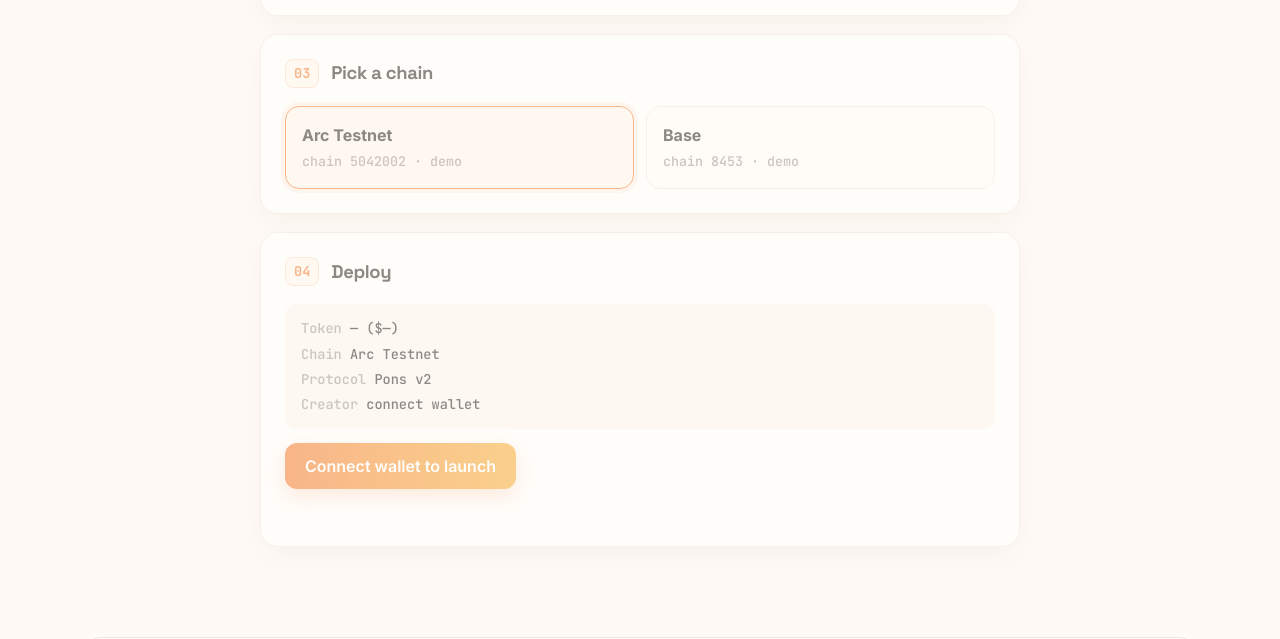
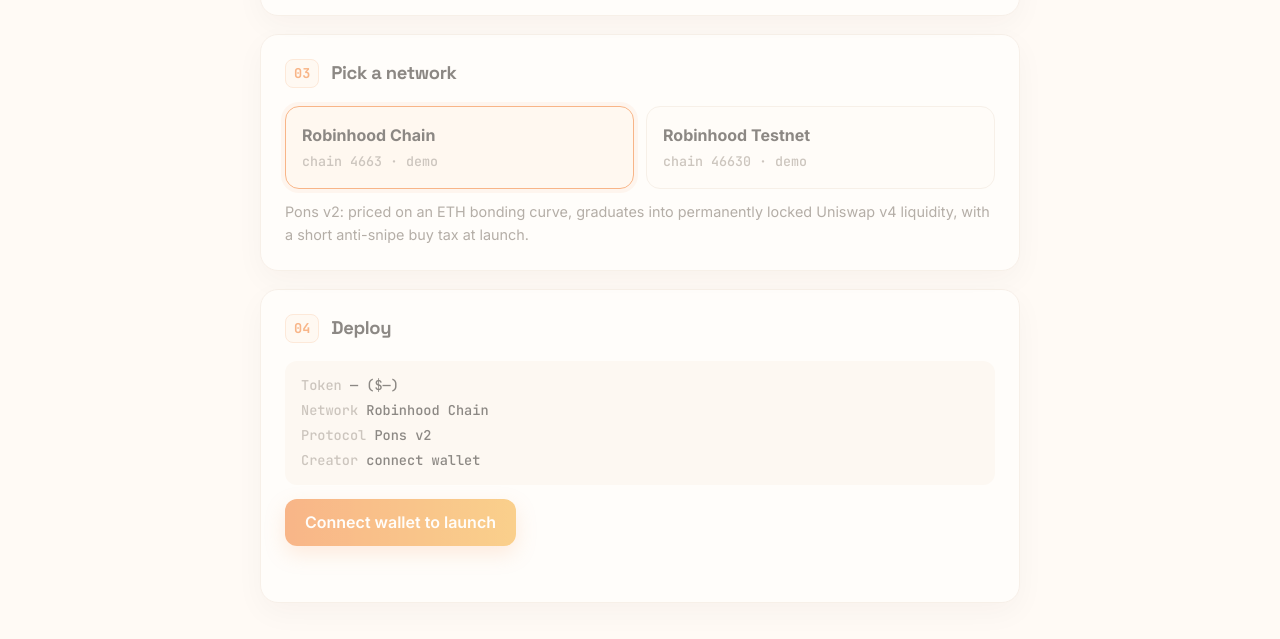
Before and after one commit to Dickybima/SCOTY, a plain HTML site: page create.html in a window 1280 px wide. Shown: the part 969-1608 px from the top of the page. Drawn offline with nearby package versions, Linux system fonts and the light colour scheme.

Commit message:
Target Pons v2 on Robinhood Chain (mainnet 4663, testnet 46630)
Co-Authored-By: Claude Opus 5.5 <noreply@anthropic.com>
Claude-Session: https://claude.ai/code/session_01ApRX4xmFNnNdFHffeVgfUU

```diff
--- a/create.html
+++ b/create.html
@@ -15,7 +15,7 @@
   <div class="narrow">
     <p class="eyebrow">The Studio</p>
     <h1 class="title">Type it. <em>Launch it.</em></h1>
-    <p class="sub">One sentence becomes a full launch package. Edit anything, pick a chain, and deploy on Pons v2 — all signed by your own wallet.</p>
+    <p class="sub">One sentence becomes a full launch package. Edit anything, pick a network, and deploy on Pons v2 on Robinhood Chain — all signed by your own wallet.</p>
     <div id="demoNote"></div>
 
     <!-- 01 -->
@@ -54,8 +54,9 @@
 
     <!-- 03 -->
     <section class="panel locked" id="p3">
-      <div class="step-h"><span class="num">03</span><h3>Pick a chain</h3></div>
+      <div class="step-h"><span class="num">03</span><h3>Pick a network</h3></div>
       <div class="chains" id="chains"></div>
+      <p class="status">Pons v2: priced on an ETH bonding curve, graduates into permanently locked Uniswap v4 liquidity, with a short anti-snipe buy tax at launch.</p>
     </section>
 
     <!-- 04 -->
--- a/js/common.js
+++ b/js/common.js
@@ -8,7 +8,7 @@
   document.getElementById("nav").outerHTML = `
   <header class="nav"><div class="wrap nav-in">
     <a href="index.html" class="brand"><span class="brand-mark">S</span>SCOTY</a>
-    <span class="tag">on ${CFG.protocol}</span>
+    <span class="tag">${CFG.protocol} · ${CFG.network}</span>
     <nav class="menu">
       <a href="index.html" class="${page === "explore" ? "on" : ""}">Explore</a>
       <a href="create.html" class="${page === "create" ? "on" : ""}">Create</a>
@@ -19,7 +19,7 @@
   document.getElementById("footer").outerHTML = `
   <footer class="foot">
     <a href="index.html" class="brand"><span class="brand-mark">S</span>SCOTY</a>
-    <p>Launch and explore tokens on ${CFG.protocol}. Your wallet signs every transaction. SCOTY never takes custody of your assets.</p>
+    <p>Launch and explore tokens on ${CFG.protocol}, ${CFG.network}. Your wallet signs every transaction. SCOTY never takes custody of your assets.</p>
     <div class="foot-links"><a href="index.html">Explore</a><a href="create.html">Create</a><a href="#">Docs</a><a href="#">Privacy Policy</a><a href="#">Terms of Use</a></div>
     <p class="fine">SCOTY is a non-custodial, third-party interface to the ${CFG.protocol} protocol. Transactions may be irreversible and tokens can lose all value. SCOTY provides no custody, warranties, or financial advice.</p>
     <div class="foot-bot"><span>© ${new Date().getFullYear()} SCOTY</span><span>@scoty</span></div>
--- a/js/config.js
+++ b/js/config.js
@@ -1,40 +1,44 @@
 // ─────────────────────────────────────────────────────────────
-// SCOTY ✕ Pons v2 configuration
-// Fill in the real Pons v2 factory address + ABI for each chain.
+// SCOTY ✕ Pons v2 on Robinhood Chain
+// Fill in the real Pons v2 launch-factory address + ABI below.
 // While `factory` is empty, SCOTY runs in DEMO mode: launches are
 // simulated and saved in this browser only (no transaction sent).
+//
+// Verify addresses from official Pons sources before going live, e.g.
+// https://docs.bitquery.io/docs/blockchain/robinhood/pons-api/
 // ─────────────────────────────────────────────────────────────
 window.SCOTY_CONFIG = {
   protocol: "Pons v2",
+  network: "Robinhood Chain",
 
   chains: [
     {
-      key: "arc",
-      name: "Arc Testnet",
-      chainId: 5042002,
-      symbol: "USDC",
-      rpc: "https://rpc.testnet.arc.network",
-      explorer: "https://testnet.arcscan.app",
-      factory: "", // ← Pons v2 factory address on this chain
+      key: "robinhood",
+      name: "Robinhood Chain",
+      chainId: 4663,
+      symbol: "ETH",
+      rpc: "https://rpc.mainnet.chain.robinhood.com",
+      explorer: "https://robinhoodchain.blockscout.com",
+      factory: "", // ← Pons v2 launch factory address (mainnet)
     },
     {
-      key: "base",
-      name: "Base",
-      chainId: 8453,
+      key: "robinhood-testnet",
+      name: "Robinhood Testnet",
+      chainId: 46630,
       symbol: "ETH",
-      rpc: "https://mainnet.base.org",
-      explorer: "https://basescan.org",
-      factory: "",
+      rpc: "https://rpc.testnet.chain.robinhood.com",
+      explorer: "https://explorer.testnet.chain.robinhood.com",
+      factory: "", // ← Pons v2 launch factory address (testnet), if any
     },
   ],
 
-  // Pons v2 factory ABI — replace with the real one.
-  // createToken must return / emit the new token address.
+  // Pons v2 launch-factory ABI — PLACEHOLDER, replace with the real one.
+  // The create call must emit an event carrying the new token address.
   factoryAbi: [
     "function createToken(string name, string symbol, string metadataURI) payable returns (address token)",
     "event TokenCreated(address indexed token, address indexed creator, string name, string symbol)",
   ],
 
-  // Optional ETH/native value sent with createToken (as a string, in ether units)
+  // Native ETH sent with the create call (e.g. launch fee / initial buy), in ether units
   launchFee: "0",
 };
--- a/js/create.js
+++ b/js/create.js
@@ -30,7 +30,7 @@
     let symbol = core.length > 1 ? (core[0].slice(0, 3) + core[1].slice(0, 2)) : (core[0] || "SCOTY").slice(0, 5);
     symbol = symbol.toUpperCase().replace(/[^A-Z0-9]/g, "") || "SCOTY";
     const lines = [
-      `${name} is ${idea.replace(/^(a|an|the)\s+/i, "the ")}. Born on Pons v2, owned by the community.`,
+      `${name} is ${idea.replace(/^(a|an|the)\s+/i, "the ")}. Born on Pons v2 on Robinhood Chain, owned by the community.`,
       `No team allocation, no presale — just ${name} and the people who believe in it.`,
     ];
     return { name, symbol, desc: lines.join(" ") };
@@ -95,7 +95,7 @@
   function renderSummary() {
     $("summary").innerHTML = `
       <div><span>Token  </span> ${esc($("name").value || "—")} ($${esc($("symbol").value || "—")})</div>
-      <div><span>Chain  </span> ${esc(state.chain.name)}</div>
+      <div><span>Network</span> ${esc(state.chain.name)}</div>
       <div><span>Protocol</span> ${esc(CFG.protocol)}</div>
       <div><span>Creator</span> ${W.address ? short(W.address) : "connect wallet"}</div>`;
     $("deploy").textContent = W.address ? "🚀 Launch token" : "Connect wallet to launch";
```
Also changed, not shown: index.html (+3 -3 lines), README.md.
